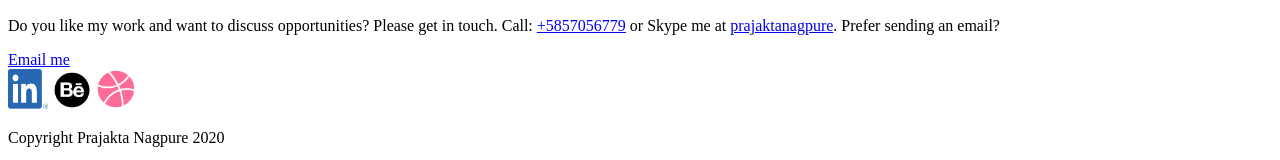
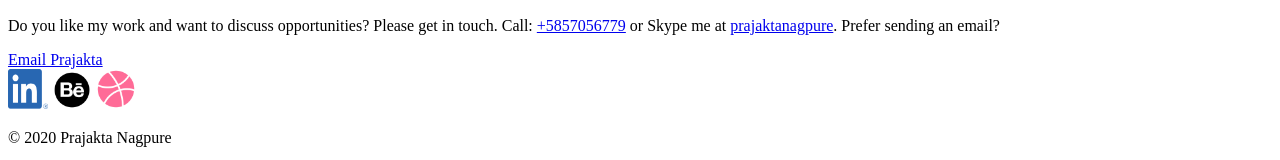
Before and after one commit to prajaktanagpure-ui/portfolio-website, a plain HTML site: page PortfolioSite_Prajakta/index.html in a window 1280 px wide. Shown: the part 2017-2177 px from the top of the page. Drawn offline with Linux system fonts and the light colour scheme.

Commit message:
Update index.html

```diff
--- a/PortfolioSite_Prajakta/index.html
+++ b/PortfolioSite_Prajakta/index.html
@@ -77,7 +77,7 @@
   Do you like my work and want to discuss opportunities? Please get in touch. Call: <a href="tel:+5857056779">+5857056779</a> or Skype me at <a href="skype:hello.prajaktanagpure">prajaktanagpure</a>. Prefer sending an email?
 </p>
 <div>
-  <a href="#">Email me</a>
+  <a href="#">Email Prajakta</a>
 </div>
         <div>
             <a href="www.linkedin.com/in/prajaktanagpure" target="_blank">
@@ -89,7 +89,7 @@
 
         </div>
         <div>
-        <p>Copyright Prajakta Nagpure 2020</p>
+        <p> © 2020 Prajakta Nagpure	</p>
         </div>
         </div>
     </footer>
```
